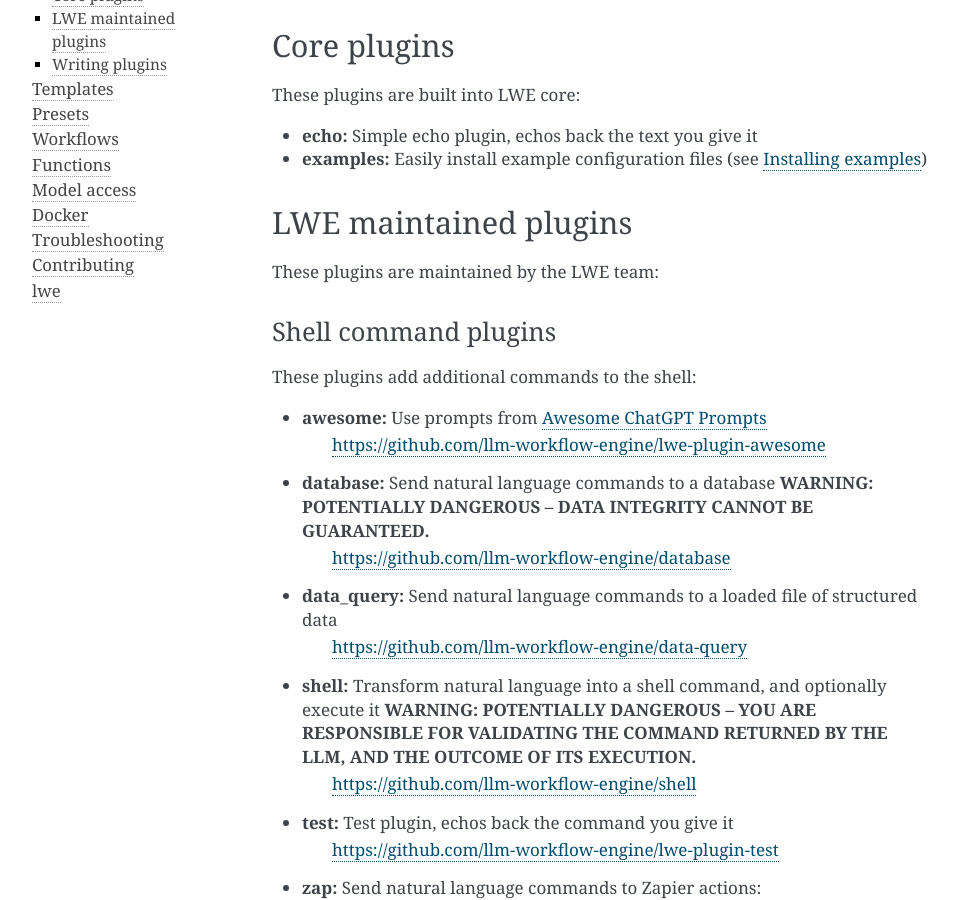
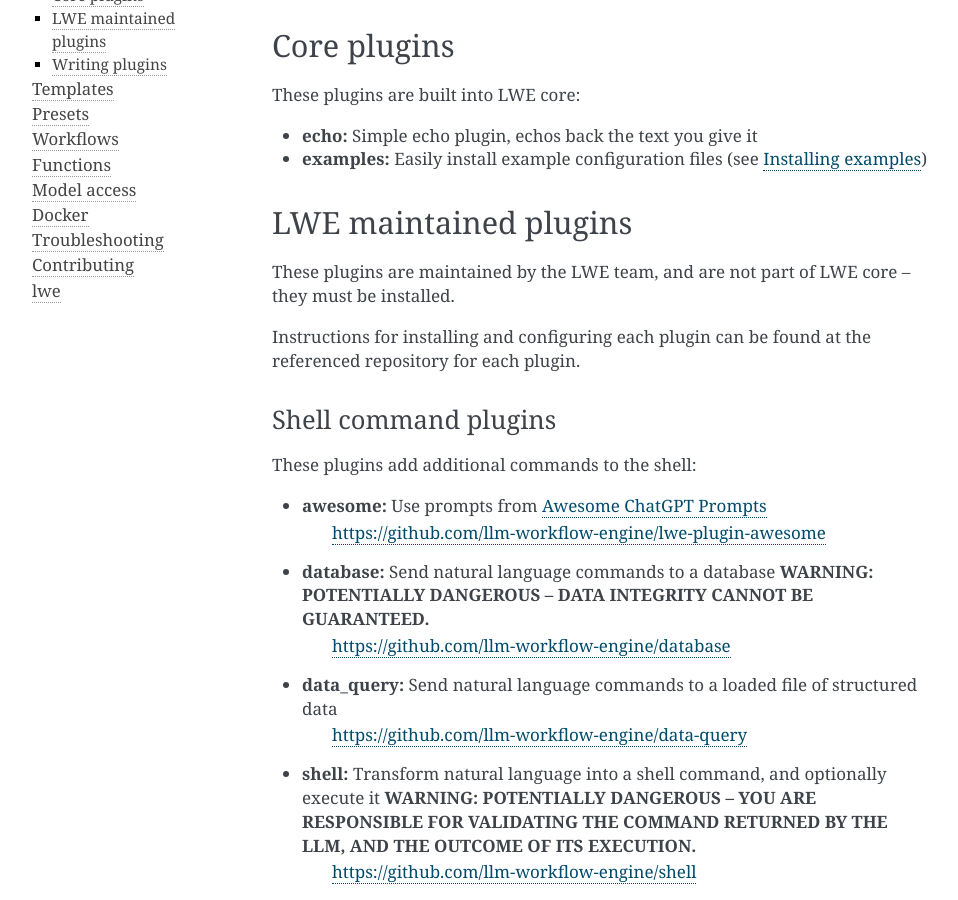
Before and after one commit to llm-workflow-engine/llm-workflow-engine, a Sphinx documentation site: the page built from docs/plugins.rst, in a window 1280 px wide and 900 px high, scrolled down 630 px. Shown: the whole window, without its empty margins (148-1106 px from the left). Built offline with Sphinx 7.4.7, drawn with Linux system fonts in a browser that asks for light colours.

Commit message:
clarify non-core plugins must be installed

```diff
--- a/docs/plugins.rst
+++ b/docs/plugins.rst
@@ -41,7 +41,9 @@
 LWE maintained plugins
 -----------------------------------------------
 
-These plugins are maintained by the LWE team:
+These plugins are maintained by the LWE team, and are not part of LWE core -- they must be installed.
+
+Instructions for installing and configuring each plugin can be found at the referenced repository for each plugin.
 
 
 ^^^^^^^^^^^^^^^^^^^^^^^^^^^^^^^^^^^^^^^^^^^^^^^
```
